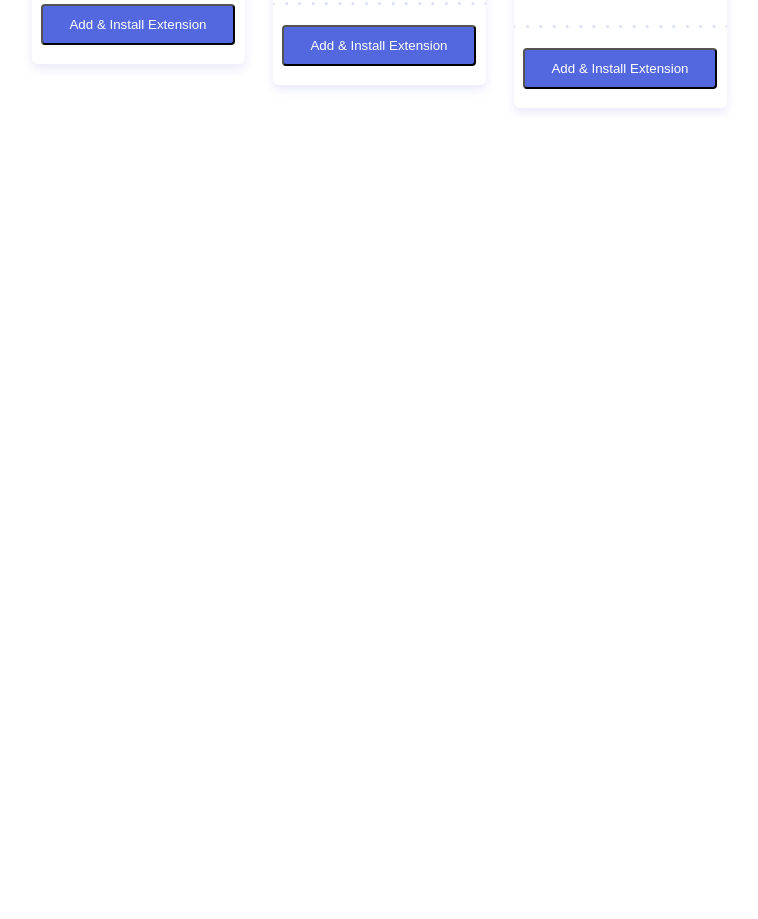
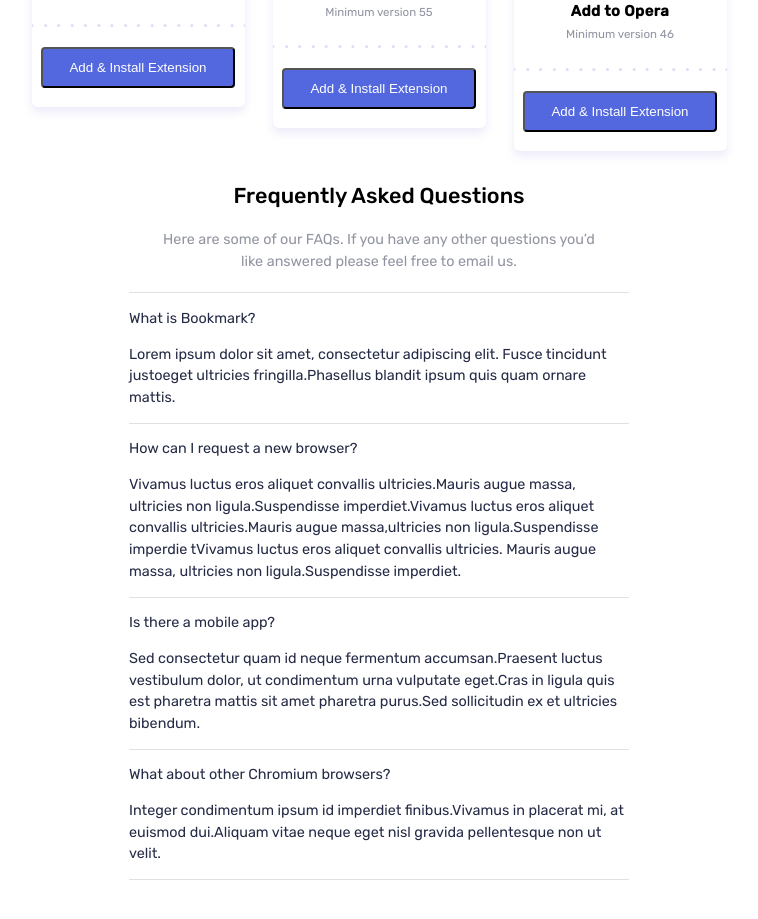
Before and after one commit to yirano/react-bookmark_lp, a React (Create React App) app: page / in a window 1280 px wide. Shown: the part 1664-2583 px from the top of the page, without its empty margins (296-1054 px from the left). Before the commit the page ends 1782 px from the top, so only its background shows below. Built offline with nearby package versions, Linux system fonts and the light colour scheme.

Commit message:
Add content and style Faqs section

```diff
--- a/src/App.css
+++ b/src/App.css
@@ -12,6 +12,8 @@
 .main {
 	padding: 0 50px 0 120px;
 	height: 100%;
+	display: flex;
+	flex-direction: column;
 }
 
 .section {
--- a/src/App.js
+++ b/src/App.js
@@ -5,7 +5,7 @@ import Nav from './components/Nav/Nav.component';
 import CallToAction from './components/Cta/Cta.component';
 import Features from './components/Features/Features.component';
 import Download from './components/Download/Download.component';
-// import Faqs from './components/Faqs/Faqs.component';
+import Faqs from './components/Faqs/Faqs.component';
 
 class App extends React.Component {
 	render() {
@@ -15,6 +15,7 @@ class App extends React.Component {
 				<CallToAction />
 				<Features />
 				<Download />
+				<Faqs />
 			</div>
 		);
 	}
--- a/src/components/Faqs/Faqs.component.jsx
+++ b/src/components/Faqs/Faqs.component.jsx
@@ -1,25 +1,49 @@
 import React from 'react';
+import FaqsQuestions from './faqs-components/FaqsQuestions';
 
 class Faqs extends React.Component {
+	constructor() {
+		super();
+		this.state = {
+			faqs: [
+				{
+					id: 1,
+					question: 'What is Bookmark?',
+					answer:
+						'Lorem ipsum dolor sit amet, consectetur adipiscing elit. Fusce tincidunt justoeget ultricies fringilla.Phasellus blandit ipsum quis quam ornare mattis.'
+				},
+				{
+					id: 2,
+					question: 'How can I request a new browser?',
+					answer:
+						'Vivamus luctus eros aliquet convallis ultricies.Mauris augue massa, ultricies non ligula.Suspendisse imperdiet.Vivamus luctus eros aliquet convallis ultricies.Mauris augue massa,ultricies non ligula.Suspendisse imperdie tVivamus luctus eros aliquet convallis ultricies. Mauris augue massa, ultricies non ligula.Suspendisse imperdiet.'
+				},
+				{
+					id: 3,
+					question: 'Is there a mobile app?',
+					answer:
+						'Sed consectetur quam id neque fermentum accumsan.Praesent luctus vestibulum dolor, ut condimentum urna vulputate eget.Cras in ligula quis est pharetra mattis sit amet pharetra purus.Sed sollicitudin ex et ultricies bibendum. '
+				},
+				{
+					id: 4,
+					question: 'What about other Chromium browsers?',
+					answer:
+						'Integer condimentum ipsum id imperdiet finibus.Vivamus in placerat mi, at euismod dui.Aliquam vitae neque eget nisl gravida pellentesque non ut velit.'
+				}
+			]
+		};
+	}
 	render() {
 		return (
-			<div class="section-4">
-				<h3>Frequently Asked Questions</h3>
-				<p class="caption">
-					Here are some of our FAQs. If you have any other questions you’d like answered please feel free to
-					email us.
-				</p>
-				What is Bookmark? Lorem ipsum dolor sit amet, consectetur adipiscing elit. Fusce tincidunt justo eget
-				ultricies fringilla. Phasellus blandit ipsum quis quam ornare mattis. How can I request a new browser?
-				Vivamus luctus eros aliquet convallis ultricies. Mauris augue massa, ultricies non ligula. Suspendisse
-				imperdiet. Vivamus luctus eros aliquet convallis ultricies. Mauris augue massa, ultricies non ligula.
-				Suspendisse imperdie tVivamus luctus eros aliquet convallis ultricies. Mauris augue massa, ultricies non
-				ligula. Suspendisse imperdiet. Is there a mobile app? Sed consectetur quam id neque fermentum accumsan.
-				Praesent luctus vestibulum dolor, ut condimentum urna vulputate eget. Cras in ligula quis est pharetra
-				mattis sit amet pharetra purus. Sed sollicitudin ex et ultricies bibendum. What about other Chromium
-				browsers? Integer condimentum ipsum id imperdiet finibus. Vivamus in placerat mi, at euismod dui.
-				Aliquam vitae neque eget nisl gravida pellentesque non ut velit.
-				<button class="purple-bg">More Info</button>
+			<div className="section-4 section">
+				<div className="sectionHeader">
+					<h3>Frequently Asked Questions</h3>
+					<p className="caption">
+						Here are some of our FAQs. If you have any other questions you’d like answered please feel free
+						to email us.
+					</p>
+				</div>
+				<FaqsQuestions key={this.state.faqs.id} items={this.state.faqs} />
 			</div>
 		);
 	}
--- a/src/components/Faqs/Faqs.styles.css
+++ b/src/components/Faqs/Faqs.styles.css
@@ -0,0 +1,22 @@
+.faqsContainer {
+	max-width: 500px;
+	min-width: 300px;
+	margin: 0 auto;
+}
+
+.faqsContainer.caption {
+	color: var(--very-dark-blue);
+}
+
+.faqsContainer .question:hover {
+	color: var(--soft-red);
+	cursor: pointer;
+}
+
+.faqsContent {
+	border-top: 1px solid hsla(229, 8%, 60%, 0.28);
+}
+
+.faqsContent:nth-last-child(1) {
+	border-bottom: 1px solid hsla(229, 8%, 60%, 0.28);
+}
--- /dev/null
+++ b/src/components/Faqs/faqs-components/FaqsQuestions.jsx
@@ -0,0 +1,26 @@
+import React, { Component } from 'react';
+import '../Faqs.styles.css';
+
+export class FaqsQuestions extends Component {
+	render() {
+		console.log(this.props);
+		return (
+			<div className="faqsContainer caption">
+				{this.props.items.map(({ question, id, answer }) => {
+					return (
+						<div key={id} className="faqsContent">
+							<div className="question">
+								<p>{question}</p>
+							</div>
+							<div className="answer toggleAnswers">
+								<p>{answer}</p>
+							</div>
+						</div>
+					);
+				})}
+			</div>
+		);
+	}
+}
+
+export default FaqsQuestions;
```
